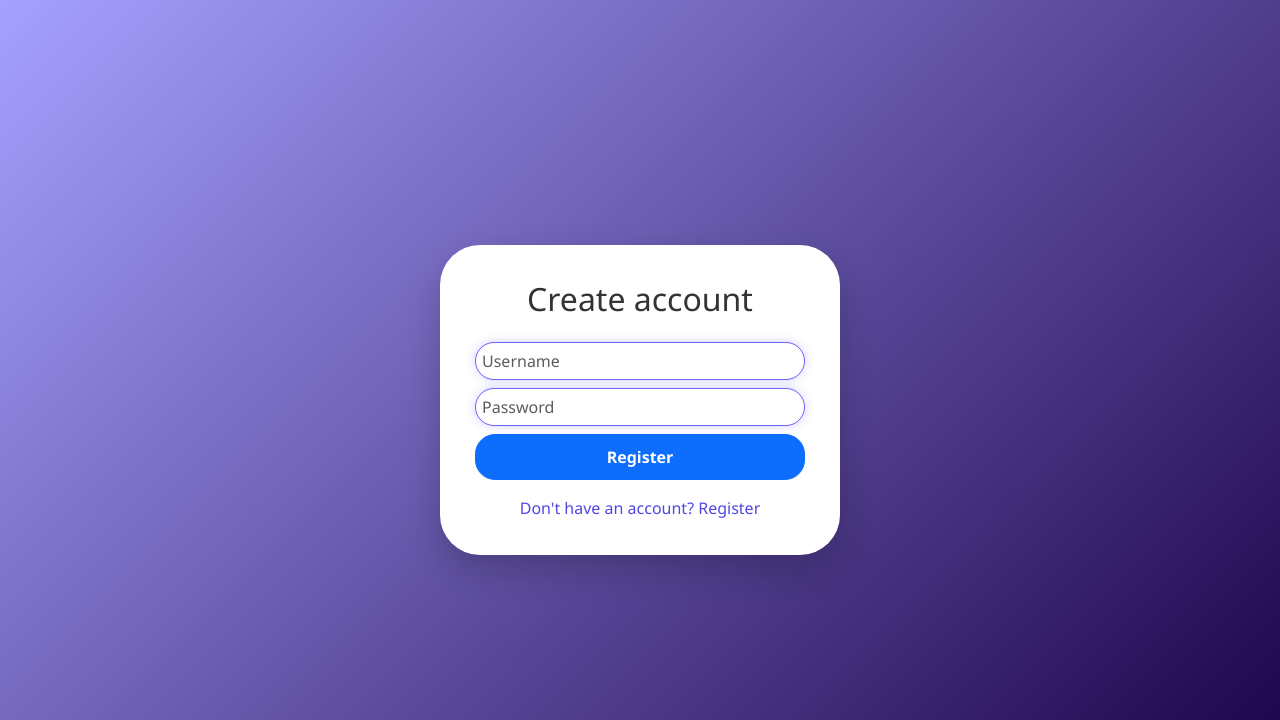
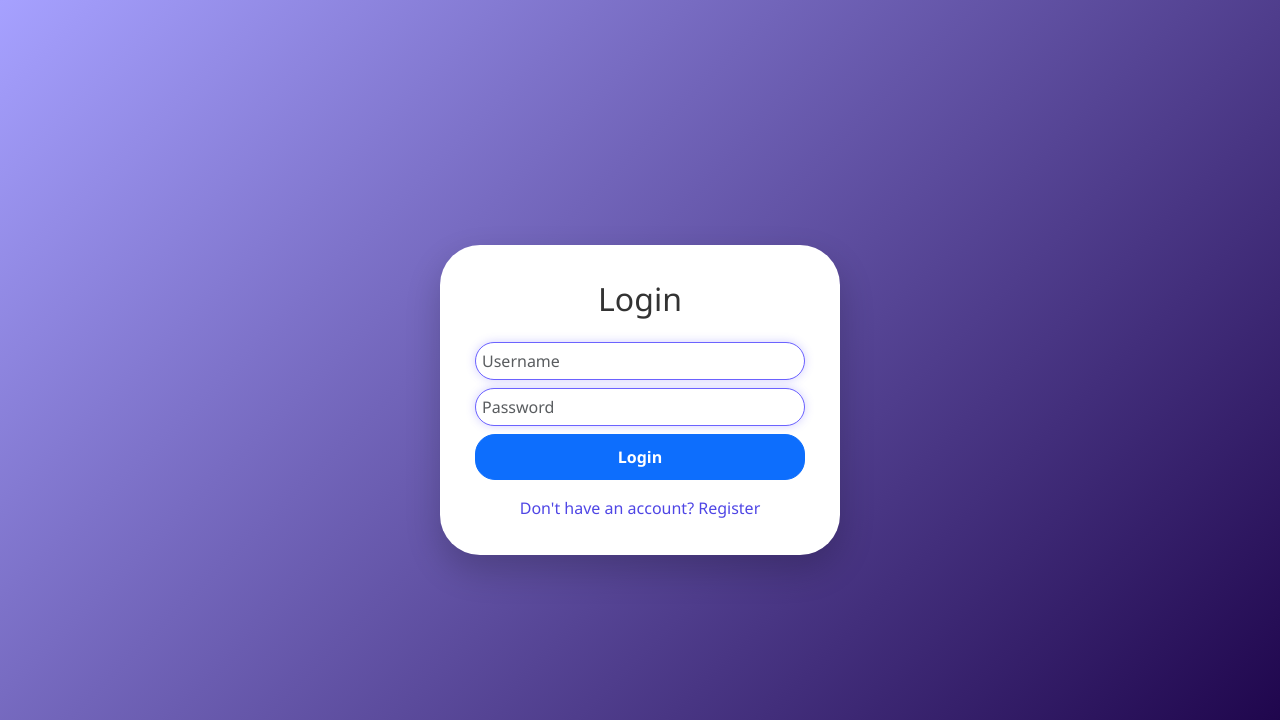
Before and after one commit to denysbilykgit/Messanger, a Flask app: page /login in a window 1280 px wide. Shown: the top 720 px of the page. Run offline with Flask 3, Linux system fonts and the light colour scheme.

```diff
--- a/templates/login.html
+++ b/templates/login.html
@@ -7,13 +7,14 @@
 
     </title>
     <link href="https://cdn.jsdelivr.net/npm/bootstrap@5.3.7/dist/css/bootstrap.min.css" rel="stylesheet">
-    <link rel="stylesheet" href="/Messanger/static/css/style.css">
+    <link rel="stylesheet" href="{{ url_for('static', filename='css/style.css') }}">
 </head>
 <body>
     <div class="register-container">
         <div class="register-card">
-            <h2 class="text-center mb-4">Create account</h2>
-            <form action="/register" method="post">
+            <h2 class="text-center mb-4">Login</h2>
+
+            <form action="/login" method="post">
                 <input class="form-control"
                     type="text"
                     name="username"
@@ -26,7 +27,7 @@
                     id="password" placeholder="Password"
                     required>
                 <button class="btn btn-primary w-100" type="submit">
-                    Register
+                    Login
                 </button>
             </form>
 
--- a/templates/register.html
+++ b/templates/register.html
@@ -5,7 +5,7 @@
     <meta name="viewport" content="width=device-width, initial-scale=1.0">
     <title>Register</title>
     <link href="https://cdn.jsdelivr.net/npm/bootstrap@5.3.7/dist/css/bootstrap.min.css" rel="stylesheet">
-    <link rel="stylesheet" href="/Messanger/static/css/style.css">
+    <link rel="stylesheet" href="/static/css/style.css">
 </head>
 <body>
     <div class="register-container">
@@ -25,7 +25,7 @@
                     required>
                 <button class="btn btn-primary w-100" type="submit">
                     Register
-                </button>
+            </button>
             </form>
 
 
```
